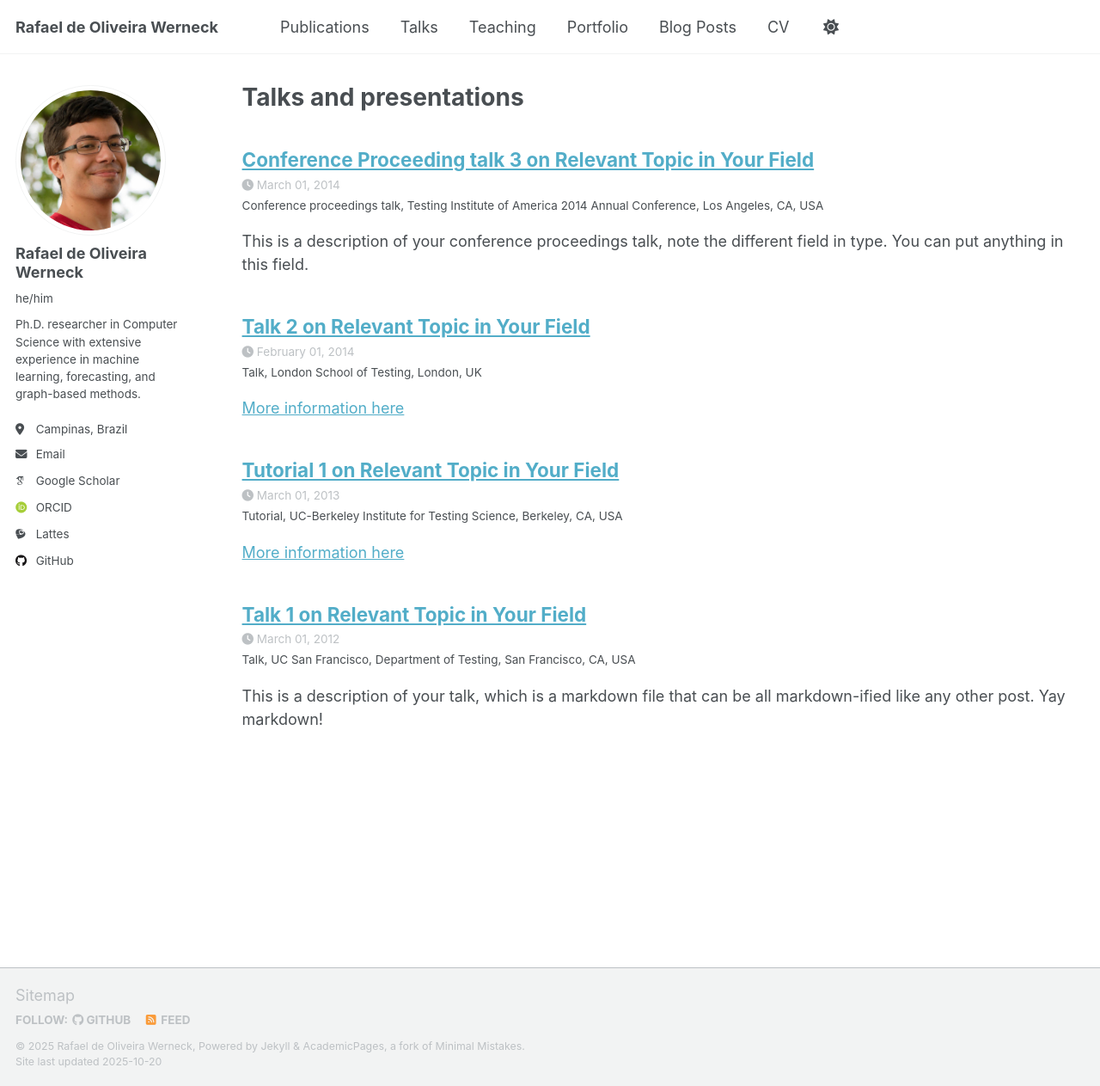
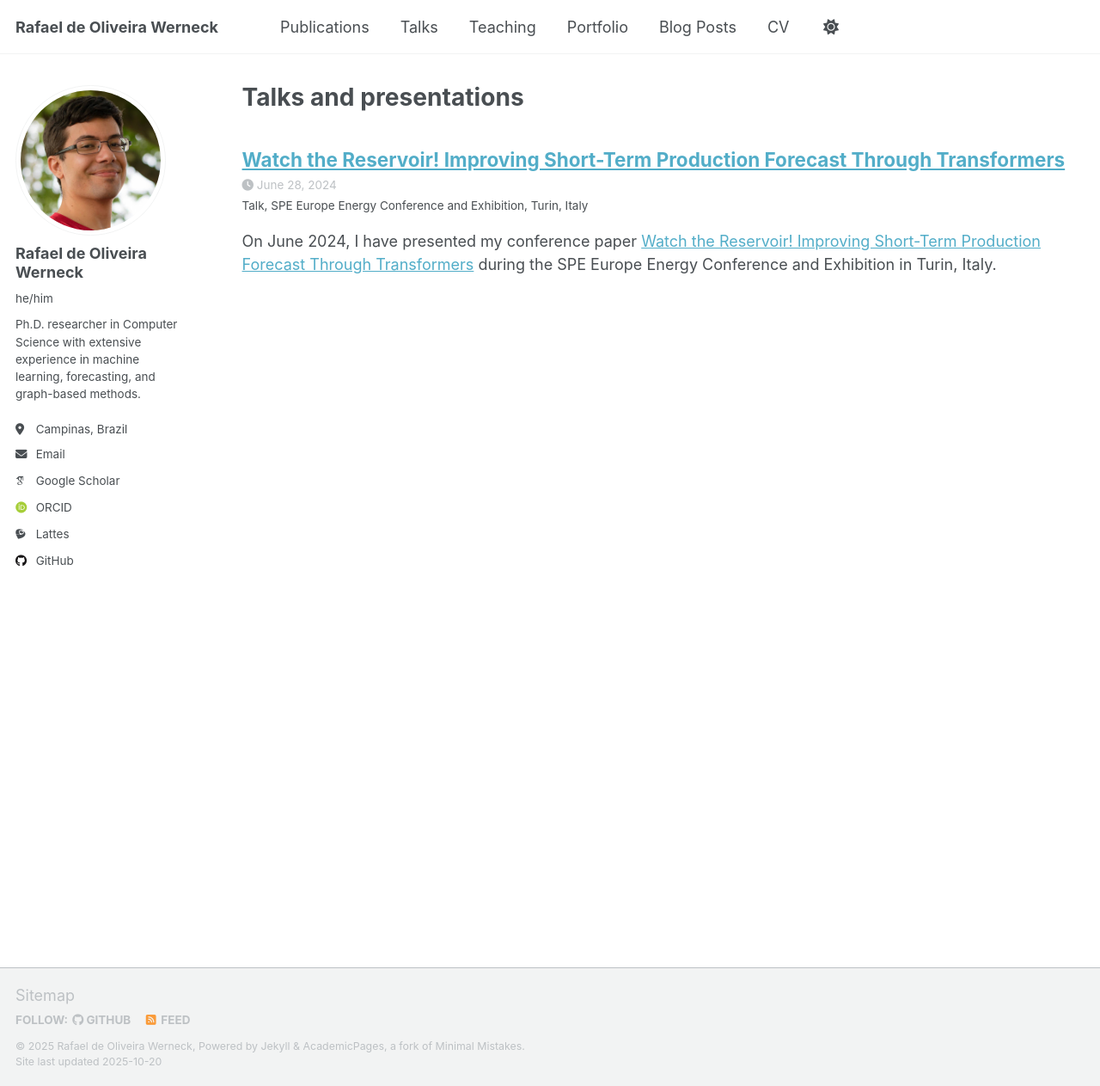
Before and after one commit to rafaelwerneck/rafaelwerneck.github.io, a Jekyll site: the page built from _pages/talks.html, in a window 1280 px wide and 1263 px high. Shown: the whole window at 86% size. Built offline with Jekyll 4.4.1, drawn with Linux system fonts in a browser that asks for light colours; some web fonts are replaced; a script that is not in the unit is left out.

Commit message:
Added SPE Europe 2024 Talk

```diff
--- a/_talks/2012-03-01-talk-1.md
+++ /dev/null
@@ -1,11 +0,0 @@
----
-title: "Talk 1 on Relevant Topic in Your Field"
-collection: talks
-type: "Talk"
-permalink: /talks/2012-03-01-talk-1
-venue: "UC San Francisco, Department of Testing"
-date: 2012-03-01
-location: "San Francisco, CA, USA"
----
-
-This is a description of your talk, which is a markdown file that can be all markdown-ified like any other post. Yay markdown!
--- a/_talks/2013-03-01-tutorial-1.md
+++ /dev/null
@@ -1,13 +0,0 @@
----
-title: "Tutorial 1 on Relevant Topic in Your Field"
-collection: talks
-type: "Tutorial"
-permalink: /talks/2013-03-01-tutorial-1
-venue: "UC-Berkeley Institute for Testing Science"
-date: 2013-03-01
-location: "Berkeley, CA, USA"
----
-
-[More information here](http://exampleurl.com)
-
-This is a description of your tutorial, note the different field in type. This is a markdown files that can be all markdown-ified like any other post. Yay markdown!
--- a/_talks/2014-02-01-talk-2.md
+++ /dev/null
@@ -1,13 +0,0 @@
----
-title: "Talk 2 on Relevant Topic in Your Field"
-collection: talks
-type: "Talk"
-permalink: /talks/2014-02-01-talk-2
-venue: "London School of Testing"
-date: 2014-02-01
-location: "London, UK"
----
-
-[More information here](http://example2.com)
-
-This is a description of your talk, which is a markdown files that can be all markdown-ified like any other post. Yay markdown!
--- a/_talks/2014-03-01-talk-3.md
+++ /dev/null
@@ -1,11 +0,0 @@
----
-title: "Conference Proceeding talk 3 on Relevant Topic in Your Field"
-collection: talks
-type: "Conference proceedings talk"
-permalink: /talks/2014-03-01-talk-3
-venue: "Testing Institute of America 2014 Annual Conference"
-date: 2014-03-01
-location: "Los Angeles, CA, USA"
----
-
-This is a description of your conference proceedings talk, note the different field in type. You can put anything in this field.
--- /dev/null
+++ b/_talks/2024-06-28-SPE-Europe-Conference.md
@@ -0,0 +1,22 @@
+---
+title: "Watch the Reservoir! Improving Short-Term Production Forecast Through Transformers"
+collection: talks
+type: "Talk"
+permalink: /talks/2024-06-28-SPE-Europe-Conference
+venue: "SPE Europe Energy Conference and Exhibition"
+date: 2024-06-28
+location: "Turin, Italy"
+---
+
+On June 2024, I have presented my conference paper [Watch the Reservoir! Improving Short-Term Production Forecast Through Transformers](/publication/2024-06-01-Watch-the-reservoir-improving-short-term-production-forecast-through-transformers "Conference Paper") during the SPE Europe Energy Conference and Exhibition in Turin, Italy.
+
+The presentation can be found [here](/files/werneck2024watch-slides.pdf).
+
+![Alt text](/images/SPE-2024.jpg "Photo of me presenting my paper")
+
+Short Abstract
+---
+
+Data-driven methodologies have been used in reservoir management and production forecasting, particularly demonstrating remarkable efficacy in short-term oil production forecasts. However, there is space to improve its prediction, especially in tackling the complexities of challenging reservoirs, such as the heterogeneous carbonate reservoirs from Brazilian Pre-salt fields. In this paper, we propose a new strategy to improve short-term forecasting for oil production through attention mechanisms that boost state-of-the-art methods.
+
+Recommended citation: R. Werneck, L. A. Lusquino Filho, A. Lustosa, A. Loomba, M. M. Gonçalves, A. Esmin, S. Salavati, E. Morais, P. Ribeiro Mendes Junior, M. Zampieri, M. Amaral, O. C. Linares, M. Castro, R. Moura, D. J. Schiozer, A. Mello Ferreira, A. Davolio, and A. Rocha. Watch the reservoir! Improving short-term production forecast through transformers. volume SPE Europe Energy Conference and Exhibition of SPE Europec featured at EAGE Conference and Exhibition, page D031S016R002, 06 2024.
```
Also changed, not shown: _publications/2024-06-01-Watch-the-reservoir-improving-short-term-production-forecast-through-transformers.md (+1 -0 lines), images/SPE-2024.jpg (added), 1 other file.
